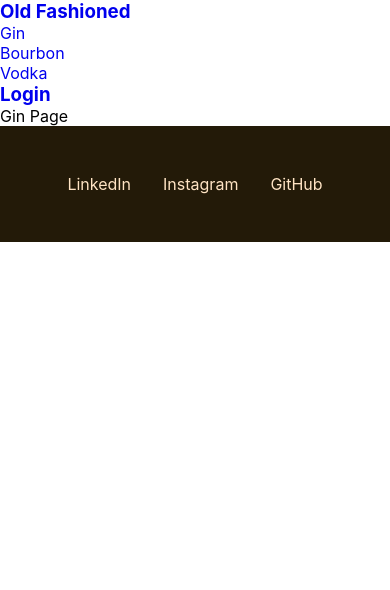
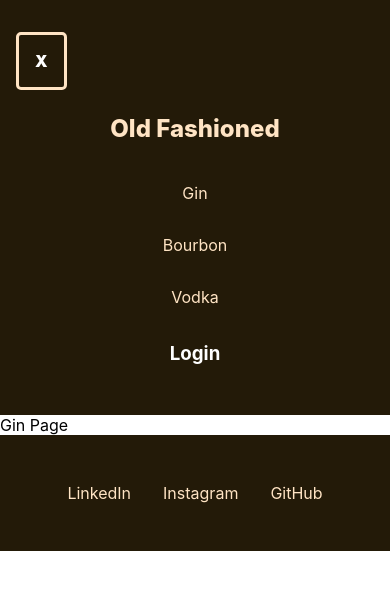
Before and after one commit to paul88vera/old-fashioned-react, a React (Create React App) app: page /Gin in a window 390 px wide. Shown: the top 590 px of the page. Built offline with nearby package versions, Linux system fonts and the light colour scheme.

Commit message:
corrected mobile nav

```diff
--- a/src/App.css
+++ b/src/App.css
@@ -70,6 +70,62 @@
 #home-nav ul li a:hover, #home-header h3 a:hover {
   color: aquamarine;
 }
+#close {
+  color: white;
+  font-weight: 900;
+  cursor: pointer;
+  padding: 1em;
+  width: fit-content;
+  box-sizing: border-box;
+  border: bisque solid;
+  border-radius: 5px;
+}
+#close:hover {
+  color: aquamarine;
+}
+
+/* 2ND HEADER CSS */
+#header {
+  padding: 2em 1em;
+  display: block;
+  background-color: #231a08;
+}
+#header nav {
+  width: 100%;
+  display: flex;
+  flex-direction: column;
+  flex-wrap: wrap;
+  align-content: center;
+  justify-content: center;
+  align-items: center;
+}
+
+#header nav ul {
+  display: flex;
+  flex-direction: column;
+  text-align: center;
+}
+#header nav ul li, #header nav h1, #header nav h3 {
+  padding: 1em 0;
+}
+#header nav ul li a, #header nav h1 a {
+  color: bisque;
+  padding: 1em;
+}
+#header nav h3 a {
+  color: white;
+}
+#header nav ul li a:hover, #header nav h1 a:hover, #header nav h3 a:hover{
+  color: aquamarine;
+  border: bisque solid;
+  border-radius: 5px;
+  width: 100%;
+  padding: .5em 2em;
+}
+#header h1 {
+  font-weight: 800;
+  font-size: x-large;
+}
 
 /* FOOTER CSS */
 footer ul {
--- a/src/App.js
+++ b/src/App.js
@@ -3,16 +3,15 @@
 import Footer from "./components/Footer";
 import Login from "./components/Login";
 import Home from "./components/Home";
-// import Header from "./components/Header";
 import Gin from "./Pages/gin";
 import Bourbon from "./Pages/bourbon";
 import Vodka from "./Pages/vodka";
+import Create from './Pages/profile';
 
 function App() {
   return (
     <Router>
       <main className="main-page">
-        {/* <Header /> */}
         <div>
           <Routes>
             <Route exact path="/" element={<Home />}></Route>
@@ -20,6 +19,7 @@
             <Route exact path="/Bourbon" element={<Bourbon />}></Route>
             <Route exact path="/Vodka" element={<Vodka />}></Route>
             <Route exact path="/Login" element={<Login />}></Route>
+            <Route exact path="/Create" element={<Create />}></Route>
           </Routes>
         </div>
         <Footer />
--- a/src/Pages/bourbon.js
+++ b/src/Pages/bourbon.js
@@ -1,6 +1,6 @@
 import Header from "../components/Header";
 
-function Bourbon(){
+export default function Bourbon(){
   return(
     <section>
       <Header/>
@@ -8,4 +8,3 @@
     </section>
   )
 }
-export default Bourbon;
--- a/src/Pages/gin.js
+++ b/src/Pages/gin.js
@@ -1,6 +1,6 @@
 import Header from "../components/Header";
 
-function Gin(){
+export default function Gin(){
   return(
     <section>
       <Header/>
@@ -8,4 +8,3 @@
     </section>
   )
 }
-export default Gin;
--- a/src/Pages/profile.js
+++ b/src/Pages/profile.js
@@ -0,0 +1,10 @@
+import Header from '../components/Header';
+
+export default function Create() {
+  return (
+    <section id="create">
+      <Header />
+      This is the create page
+    </section>
+  )
+}
--- a/src/components/Footer/index.js
+++ b/src/components/Footer/index.js
@@ -1,4 +1,4 @@
-function Footer() {
+export default function Footer() {
   return(
     <footer>
       <ul>
@@ -9,5 +9,3 @@
     </footer>
   )
 }
-
-export default Footer;
--- a/src/components/Header/index.js
+++ b/src/components/Header/index.js
@@ -1,9 +1,10 @@
 import React from 'react';
 import { Link } from "react-router-dom";
 
-function Header() {
+export default function Header() {
   return(
-    <header>
+    <header id="header">
+      <div id='close'>X</div>
       <nav>
         <h1><Link to="/">Old Fashioned</Link></h1>
         <ul>
@@ -16,4 +17,3 @@
     </header>
   )
 }
-export default Header;
--- a/src/components/Home/index.js
+++ b/src/components/Home/index.js
@@ -1,7 +1,7 @@
 import React from 'react';
 import { Link } from 'react-router-dom';
 
-function Home() {
+export default function Home() {
   return (
     <section id="home">
       <header id="home-header">
@@ -32,5 +32,3 @@
     </section>
   );
 }
-
-export default Home;
--- a/src/components/Login/index.js
+++ b/src/components/Login/index.js
@@ -1,12 +1,10 @@
 import Header from '../Header';
 
-function Login() {
+export default function Login() {
   return(
     <section id="login">
       <Header />
-      Hi there, This is the Login Page
+      This is the Login Page
     </section>
   )
 }
-
-export default Login;
```
Also changed, not shown: src/Pages/vodka.js (+4 -5 lines).
